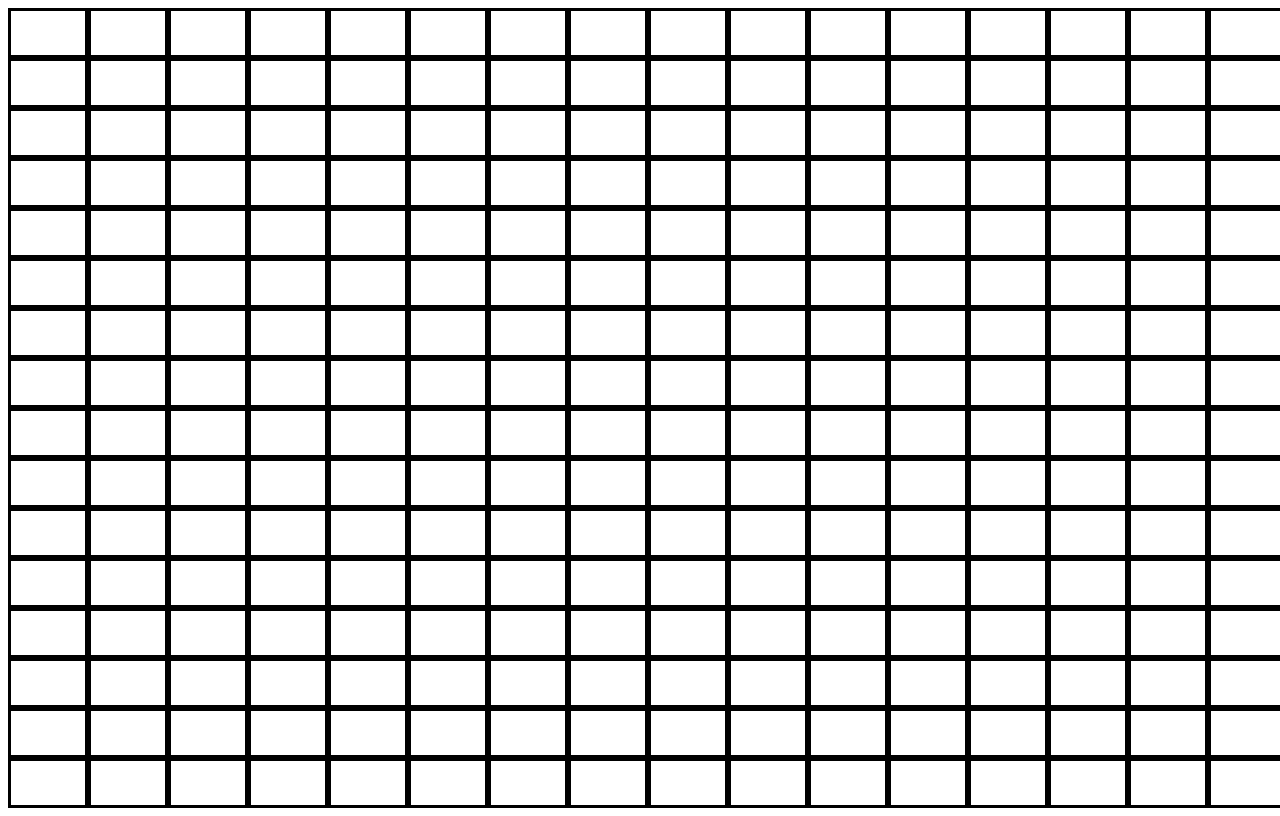
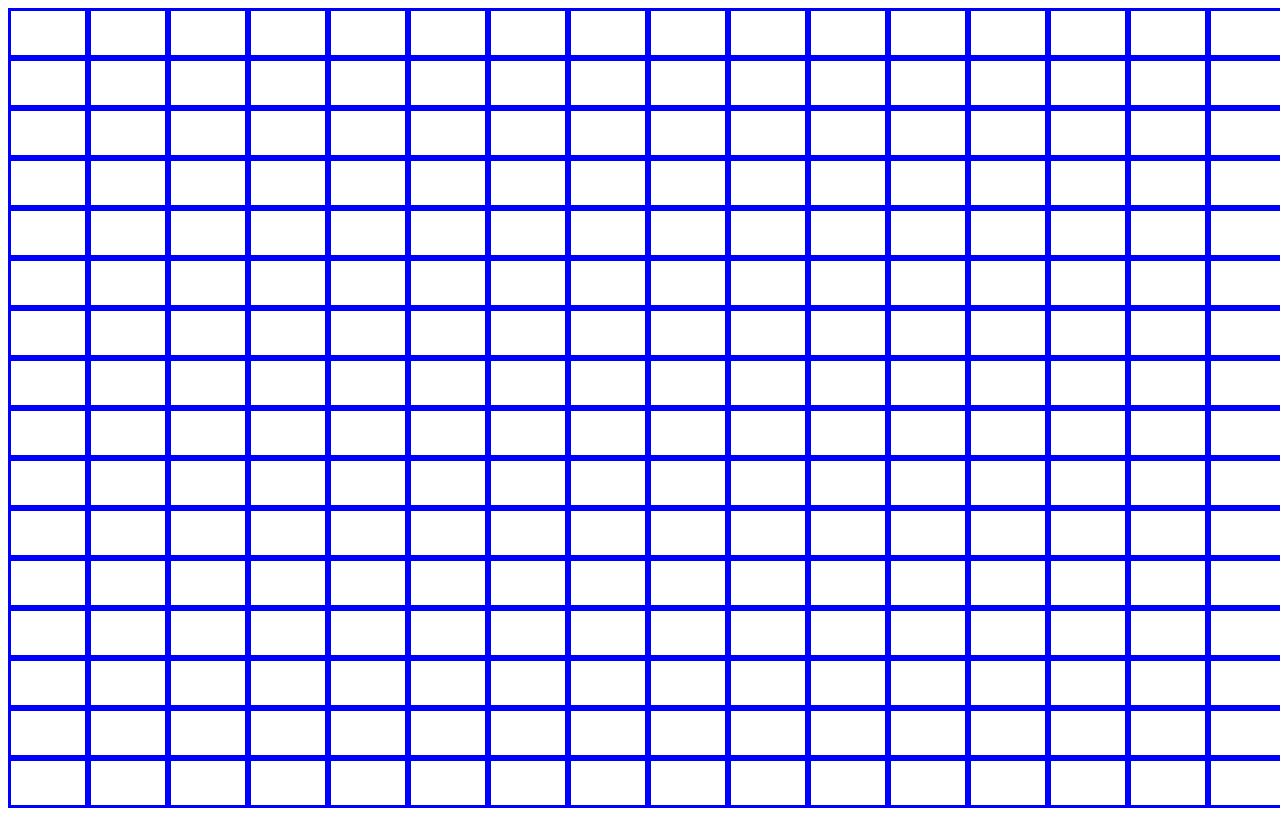
Before and after one commit to cgipson2345/Etch-a-Sketch, a plain HTML site: page index.html in a window 1280 px wide. Drawn offline with Linux system fonts and the light colour scheme.

Commit message:
added background color change on mouseover

```diff
--- a/javascript.js
+++ b/javascript.js
@@ -9,3 +9,16 @@ for(let i = 0; i < (16 * 16); i++){
     squareGrid.classList.add("squareGrid")
     container.appendChild(squareGrid);
 }
+
+const Grids = document.querySelectorAll('.squareGrid');
+
+Grids.forEach((grid)=>
+
+{
+    grid.addEventListener('mouseover',(e) => {
+        // @ts-ignore
+        e.target.style.backgroundColor = 'red';
+
+    });
+
+});
--- a/styles.css
+++ b/styles.css
@@ -12,7 +12,8 @@
 
 .squareGrid {
     display: grid;
-    border: solid black;
+    border: solid blue;
    /* width: 50px;
     height: 50px;*/
+
 }
```
